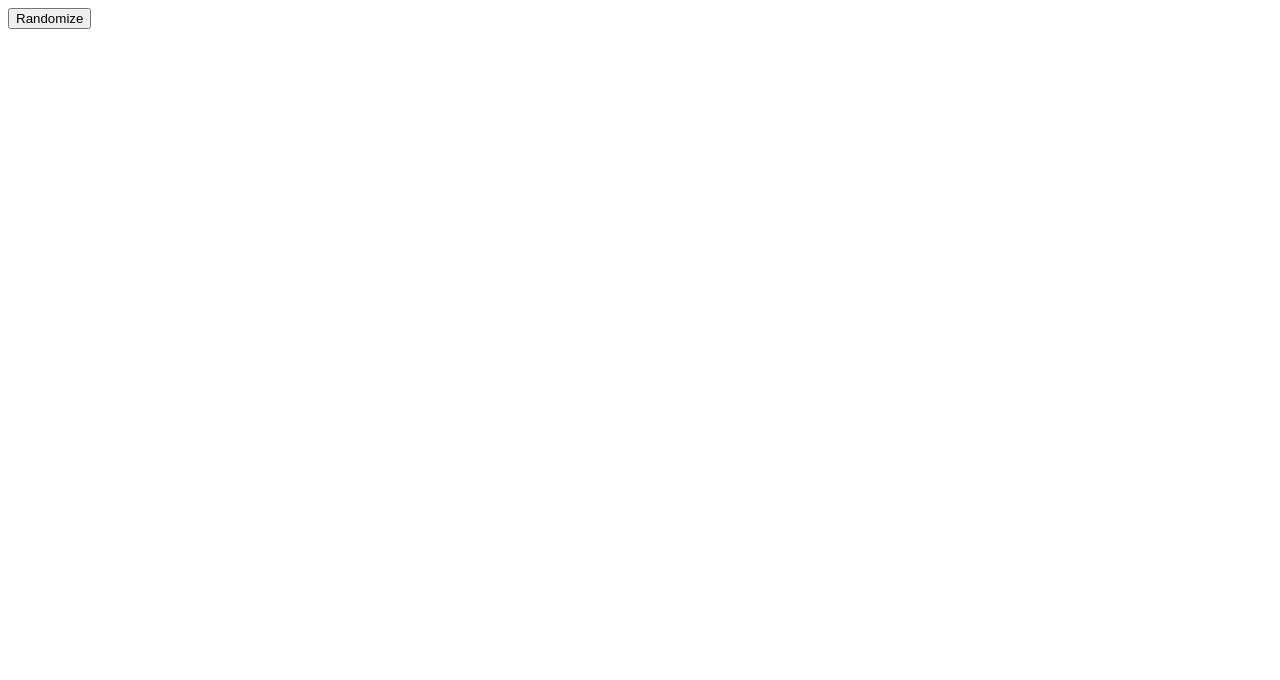
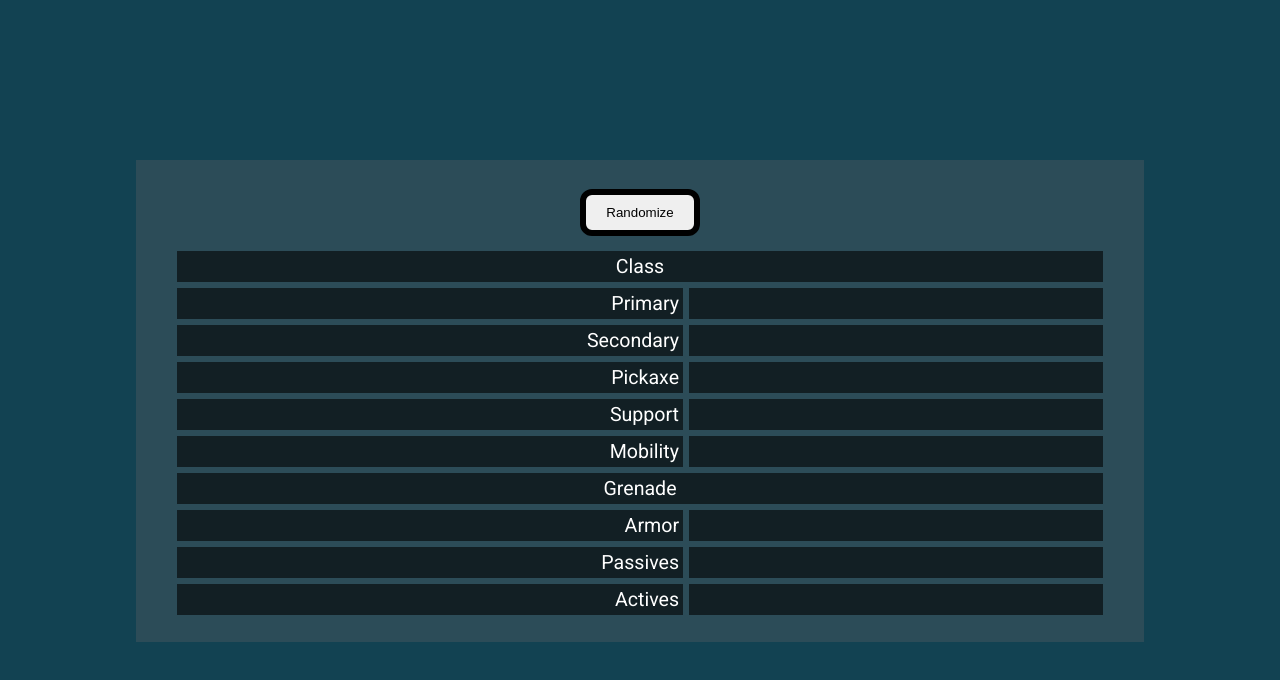
Before and after one commit to anabsentone/drng, a plain HTML site: page index.html in a window 1280 px wide. Drawn offline with Linux system fonts and the light colour scheme.

Commit message:
add basic styling

```diff
--- a/index.html
+++ b/index.html
@@ -3,9 +3,122 @@
     <head>
         <meta charset="UTF-8">
         <meta name="viewport" content="width=device-width">
+        <link rel="preconnect" href="https://fonts.googleapis.com">
+        <link rel="preconnect" href="https://fonts.gstatic.com" crossorigin>
+        <link href="https://fonts.googleapis.com/css2?family=Roboto&display=swap" rel="stylesheet">
         <title>Deep RNG Galactic</title>
         <style>
-
+            html {
+                background-color: rgb(18, 66, 82);
+                color: white;
+                font-family: 'Roboto';
+                font-size: calc(10px + 0.75vw);
+            }
+            #console {
+                background-color: rgb(44, 76, 88);
+                margin: 20vh 10vw;
+                padding: 3vh 3vw;
+                display: grid;
+                grid-template-areas:
+                    'butto butto'
+                    'class class'
+                    'priNa prima'
+                    'secNa secon'
+                    'picNa picka'
+                    'supNa suppo'
+                    'mobNa mobil'
+                    'greNa greNa'
+                    'armNa armor'
+                    'pasNa passi'
+                    'actNa activ';
+            }
+            #console > div {
+                background-color: rgb(18, 31, 36);
+                padding: 0.5vh;
+                margin: 3px;
+            }
+            #console > #buttonDiv {
+                background-color: rgb(44, 76, 88);
+                padding: 0 0.5vh 0.5vh 0.5vh;
+                margin: 0 3px 3px 3px;
+                text-align: center;
+                grid-area: butto;
+            }
+            #buttonDiv > button {
+                margin: 5px;
+                padding: 10px 20px;
+                border-width: 6px;
+                border-style: solid;
+                border-radius: 12px;
+            }
+            #buttonDiv > button:hover {
+                font-weight: bold;
+                background-color: lightblue;
+                border-color: rgb(18, 31, 36);
+            }
+            #loadoutClass {
+                grid-area: class;
+            }
+            #loadoutPrimaryName {
+                grid-area: priNa;
+            }
+            #loadoutPrimary {
+                grid-area: prima;
+            }
+            #loadoutSecondaryName {
+                grid-area: secNa;
+            }
+            #loadoutSecondary {
+                grid-area: secon;
+            }
+            #loadoutPickaxeName {
+                grid-area: picNa;
+            }
+            #loadoutPickaxe {
+                grid-area: picka;
+            }
+            #loadoutSupportName {
+                grid-area: supNa;
+            }
+            #loadoutSupport {
+                grid-area: suppo;
+            }
+            #loadoutMobilityName {
+                grid-area: mobNa;
+            }
+            #loadoutMobility {
+                grid-area: mobil;
+            }
+            #loadoutGrenadeName {
+                grid-area: greNa;
+            }
+            #loadoutArmorName {
+                grid-area: armNa;
+            }
+            #loadoutArmor {
+                grid-area: armor;
+            }
+            #loadoutPassiveName {
+                grid-area: pasNa;
+            }
+            #loadoutPassive {
+                grid-area: passi;
+            }
+            #loadoutActiveName {
+                grid-area: actNa;
+            }
+            #loadoutActive {
+                grid-area: activ;
+            }
+            .consoleLeft {
+                text-align: right;
+            }
+            .consoleMid {
+                text-align: center;
+            }
+            .consoleRight {
+                text-align: left;
+            }
         </style>
         <script>
             const loadout = {
@@ -824,7 +937,8 @@
                     }
                     else {
                         console.log(weaponName + ": " + settingString + " + " + loadout["primary"][className][weaponNum][i][setting]);
-                        document.getElementById("loadoutPrimary").innerHTML = weaponName + ": " + settingString + " + " + loadout["primary"][className][weaponNum][i][setting];
+                        document.getElementById("loadoutPrimaryName").innerHTML = weaponName;
+                        document.getElementById("loadoutPrimary").innerHTML = settingString + " + " + loadout["primary"][className][weaponNum][i][setting];
                     }
                 }
 
@@ -839,13 +953,14 @@
                     }
                     else {
                         console.log(weaponName + ": " + settingString + " + " + loadout["secondary"][className][weaponNum][i][setting]);
-                        document.getElementById("loadoutSecondary").innerHTML = weaponName + ": " + settingString + " + " + loadout["secondary"][className][weaponNum][i][setting] + "\n";
+                        document.getElementById("loadoutSecondaryName").innerHTML = weaponName;
+                        document.getElementById("loadoutSecondary").innerHTML = settingString + " + " + loadout["secondary"][className][weaponNum][i][setting];
                     }
                 }
 
                 setting = Math.floor((Math.random() * 3) + 1);
                 console.log("Pickaxe: 1" + setting);
-                document.getElementById("loadoutPickaxe").innerHTML = "Pickaxe: 1" + setting + "\n";
+                document.getElementById("loadoutPickaxe").innerHTML = "1" + setting;
 
                 settingString = "";
                 for (var i = 1; i < Object.keys(loadout["support"][className]).length; i++) {
@@ -853,7 +968,8 @@
                     settingString += Math.floor((Math.random() * rowLength) + 1);
                 }
                 console.log(loadout["support"][className][0] + ": " + settingString);
-                document.getElementById("loadoutSupport").innerHTML = loadout["support"][className][0] + ": " + settingString + "\n";
+                document.getElementById("loadoutSupportName").innerHTML = loadout["support"][className][0];
+                document.getElementById("loadoutSupport").innerHTML = settingString;
 
                 settingString = "";
                 for (var i = 1; i < Object.keys(loadout["mobility"][className]).length; i++) {
@@ -861,11 +977,12 @@
                     settingString += Math.floor((Math.random() * rowLength) + 1);
                 }
                 console.log(loadout["mobility"][className][0] + ": " + settingString);
-                document.getElementById("loadoutMobility").innerHTML = loadout["mobility"][className][0] + ": " + settingString + "\n";
+                document.getElementById("loadoutMobilityName").innerHTML = loadout["mobility"][className][0];
+                document.getElementById("loadoutMobility").innerHTML = settingString;
 
                 setting = Math.floor((Math.random() * 3) + 1);
                 console.log(loadout["grenade"][className][setting]);
-                document.getElementById("loadoutGrenade").innerHTML = loadout["grenade"][className][setting] + "\n";
+                document.getElementById("loadoutGrenadeName").innerHTML = loadout["grenade"][className][setting];
 
                 settingString = "";
                 for (var i = 1; i <= 4; i++) {
@@ -873,7 +990,7 @@
                     settingString += Math.floor((Math.random() * rowLength) + 1);
                 }
                 console.log("Armor: " + settingString);
-                document.getElementById("loadoutArmor").innerHTML = "Armor: " + settingString + "\n";
+                document.getElementById("loadoutArmor").innerHTML = settingString;
 
                 settingString = "";
                 var perkArray = [];
@@ -889,7 +1006,7 @@
                     perkArray.splice(setting, 1);
                 }
                 console.log("Passives: " + settingString);
-                document.getElementById("loadoutPassive").innerHTML = "Passives: " + settingString + "\n";
+                document.getElementById("loadoutPassive").innerHTML = settingString;
 
                 settingString = "";
                 perkArray = [];
@@ -905,7 +1022,7 @@
                     perkArray.splice(setting, 1);
                 }
                 console.log("Actives: " + settingString);
-                document.getElementById("loadoutActive").innerHTML = "Actives: " + settingString + "\n";
+                document.getElementById("loadoutActive").innerHTML = settingString;
 
                 console.log("--------------------------------------");
             }
@@ -915,18 +1032,18 @@
         </script>
     </head>
     <body>
-        <div>
-            <button onclick="random()">Randomize</button>
-            <div id="loadoutClass"></div>
-            <div id="loadoutPrimary"></div>
-            <div id="loadoutSecondary"></div>
-            <div id="loadoutPickaxe"></div>
-            <div id="loadoutSupport"></div>
-            <div id="loadoutMobility"></div>
-            <div id="loadoutGrenade"></div>
-            <div id="loadoutArmor"></div>
-            <div id="loadoutPassive"></div>
-            <div id="loadoutActive"></div>
+        <div id="console">
+            <div id="buttonDiv"><button onclick="random()">Randomize</button></div>
+            <div id="loadoutClass" class="consoleMid">Class</div>
+            <div id="loadoutPrimaryName" class="consoleLeft">Primary</div><div id="loadoutPrimary" class="consoleRight"></div>
+            <div id="loadoutSecondaryName" class="consoleLeft">Secondary</div><div id="loadoutSecondary" class="consoleRight"></div>
+            <div id="loadoutPickaxeName" class="consoleLeft">Pickaxe</div><div id="loadoutPickaxe" class="consoleRight"></div>
+            <div id="loadoutSupportName" class="consoleLeft">Support</div><div id="loadoutSupport" class="consoleRight"></div>
+            <div id="loadoutMobilityName" class="consoleLeft">Mobility</div><div id="loadoutMobility" class="consoleRight"></div>
+            <div id="loadoutGrenadeName" class="consoleMid">Grenade</div>
+            <div id="loadoutArmorName" class="consoleLeft">Armor</div><div id="loadoutArmor" class="consoleRight"></div>
+            <div id="loadoutPassiveName" class="consoleLeft">Passives</div><div id="loadoutPassive" class="consoleRight"></div>
+            <div id="loadoutActiveName" class="consoleLeft">Actives</div><div id="loadoutActive" class="consoleRight"></div>
         </div>
         <div id="loadout" style="display: none;">
             <div id="left">
```
